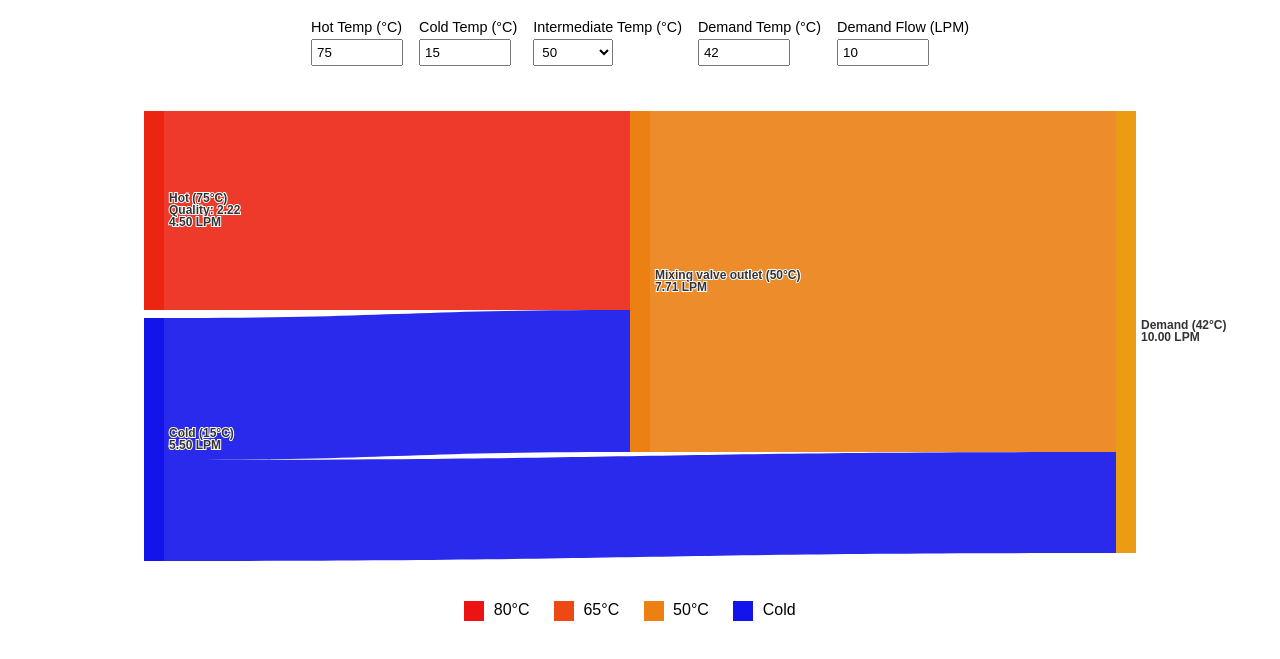
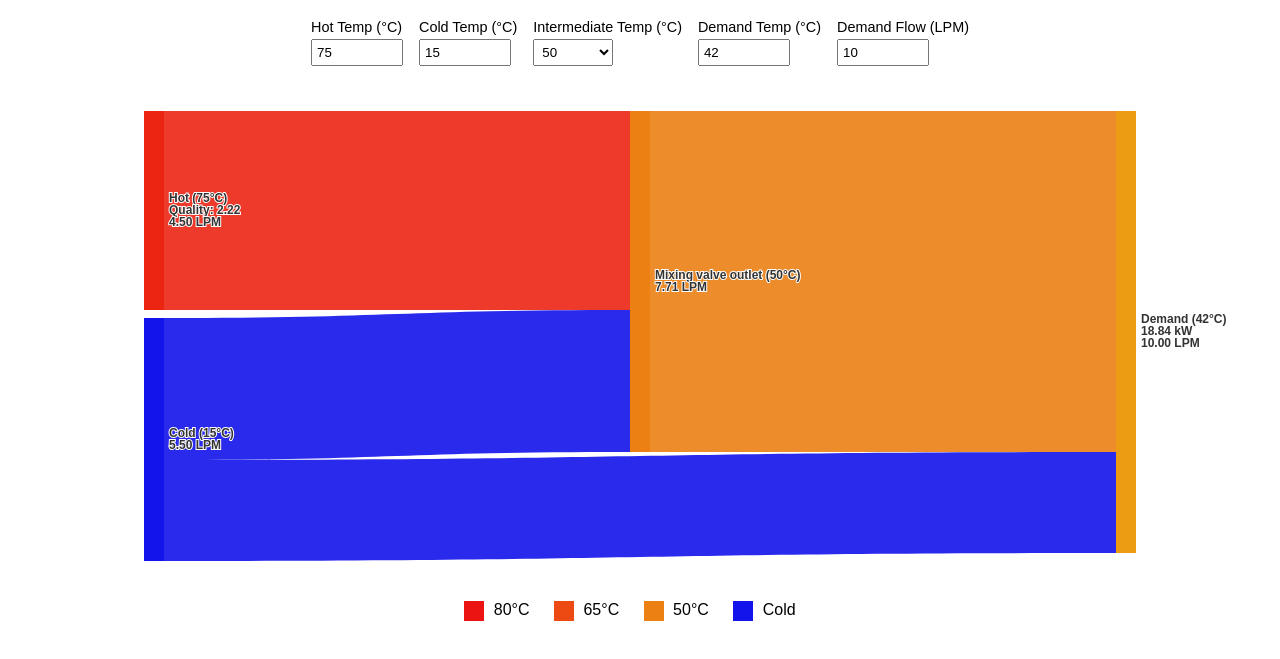
Before and after one commit to CJP123/sankey, a plain HTML site: page index.html in a window 1280 px wide. Shown: the part 59-718 px from the top of the page. Drawn offline with nearby package versions, Linux system fonts and the light colour scheme.

Commit message:
added qflow

```diff
--- a/index.html
+++ b/index.html
@@ -152,7 +152,8 @@
       const hotNode = `Hot (${Th}°C)\nQuality: ${hotQuality.toFixed(2)}`;
       const coldNode = `Cold (${Tc}°C)`;
       const mixNode = `Mixing valve outlet (${Tm}°C)`;
-      const outNode = `Demand (${Tf}°C)`;
+      const demandKW = (f * (Tf - Tc) * 4.186 / 60).toFixed(2);
+      const outNode = `Demand (${Tf}°C)\n${demandKW} kW`;
 
       // ECharts Sankey configuration
       const option = {
```
